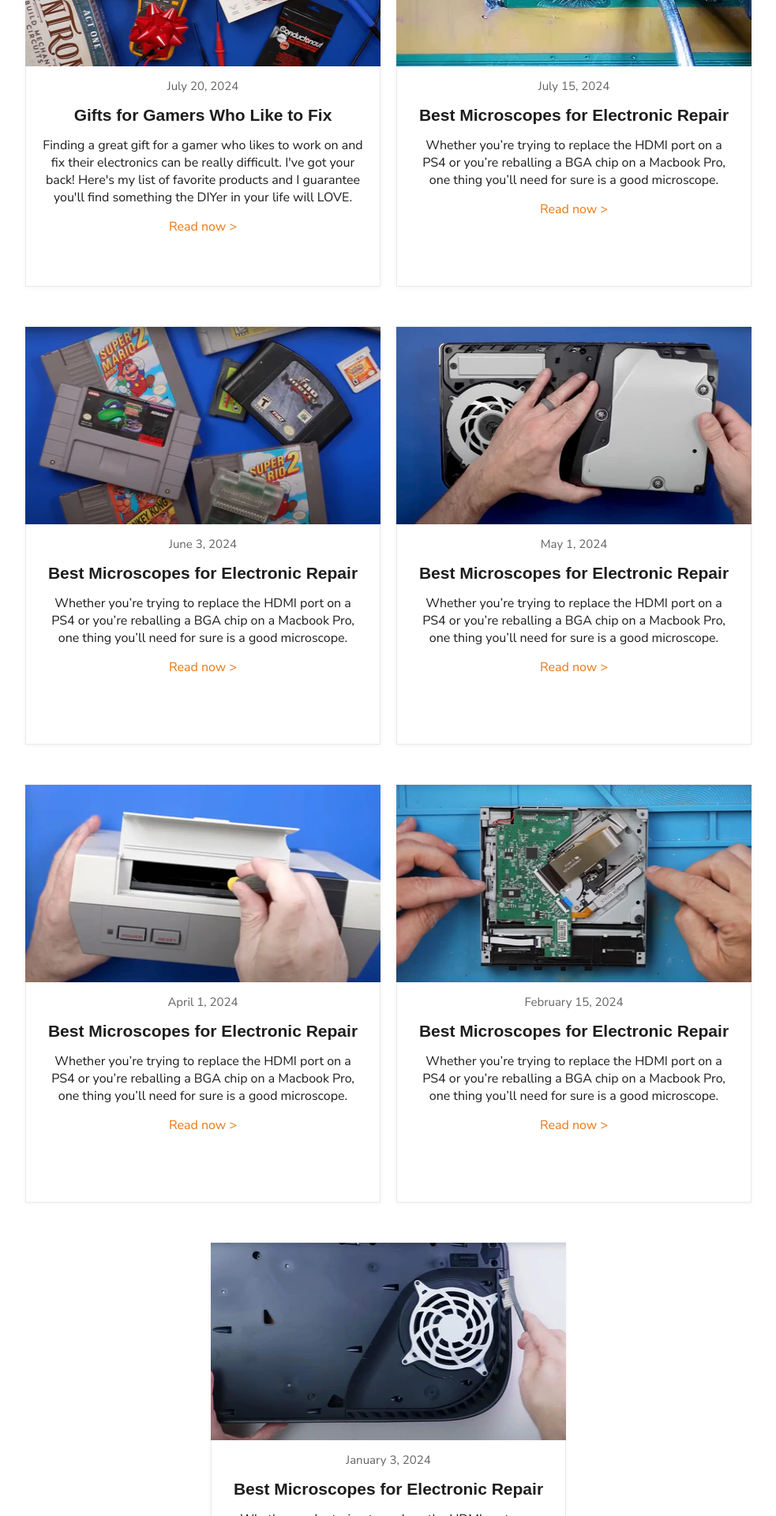
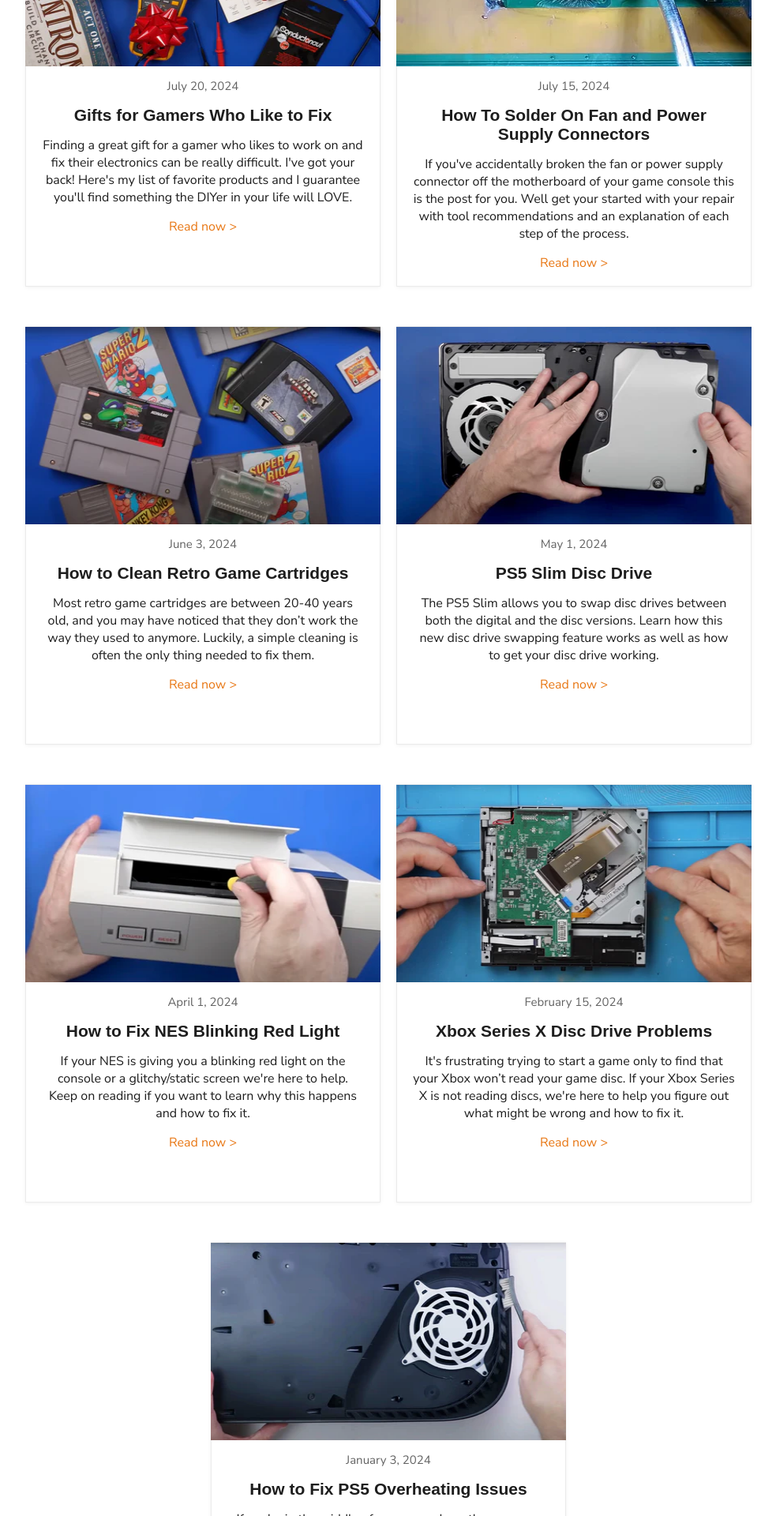
Before and after one commit to MauricioStrang/mordexfix-ecommerce, a Next.js app: page /blog in a window 1280 px wide. Shown: the part 920-2840 px from the top of the page at 79% size, without its empty margins (148-1131 px from the left). Built offline with nearby package versions, Linux system fonts and the light colour scheme.

Commit message:
finished blog page 1

```diff
--- a/src/app/blog/page.jsx
+++ b/src/app/blog/page.jsx
@@ -10,12 +10,12 @@
                 <BlogCard blogImage = "/steve.png" blogDate = "November 30, 2024" blogLink = "/blog/best-microscopes" blogTitle = "Best Microscopes for Electronic Repair" blogDesc = "Whether you’re trying to replace the HDMI port on a PS4 or you’re reballing a BGA chip on a Macbook Pro, one thing you’ll need for sure is a good microscope."/>
                 <BlogCard blogImage = "/psdisc.png" blogDate = "July 25, 2024" blogLink = "/blog/ps5-optical-drives" blogTitle = "PS5 Optical Disc Drive Problems" blogDesc = "There are several problems that can occur with the disc drive on a PS5, including your disc not reading correctly or not spinning or working in general. Here we will tackle common issues and outline DIY fixes you can try at home."/>
                 <BlogCard blogImage = "/gifts.png" blogDate = "July 20, 2024" blogLink = "/blog/gifts" blogTitle = "Gifts for Gamers Who Like to Fix" blogDesc = "Finding a great gift for a gamer who likes to work on and fix their electronics can be really difficult. I've got your back! Here's my list of favorite products and I guarantee you'll find something the DIYer in your life will LOVE."/>
-                <BlogCard blogImage = "/solder.png" blogDate = "July 15, 2024" blogLink = "/blog/how-to-solder" blogTitle = "Best Microscopes for Electronic Repair" blogDesc = "Whether you’re trying to replace the HDMI port on a PS4 or you’re reballing a BGA chip on a Macbook Pro, one thing you’ll need for sure is a good microscope."/>
-                <BlogCard blogImage = "/retro.png" blogDate = "June 3, 2024" blogLink = "/blog/best-microscopes" blogTitle = "Best Microscopes for Electronic Repair" blogDesc = "Whether you’re trying to replace the HDMI port on a PS4 or you’re reballing a BGA chip on a Macbook Pro, one thing you’ll need for sure is a good microscope."/>
-                <BlogCard blogImage = "/ps5slim.png" blogDate = "May 1, 2024" blogLink = "/blog/best-microscopes" blogTitle = "Best Microscopes for Electronic Repair" blogDesc = "Whether you’re trying to replace the HDMI port on a PS4 or you’re reballing a BGA chip on a Macbook Pro, one thing you’ll need for sure is a good microscope."/>
-                <BlogCard blogImage = "/nes.png" blogDate = "April 1, 2024" blogLink = "/blog/best-microscopes" blogTitle = "Best Microscopes for Electronic Repair" blogDesc = "Whether you’re trying to replace the HDMI port on a PS4 or you’re reballing a BGA chip on a Macbook Pro, one thing you’ll need for sure is a good microscope."/>
-                <BlogCard blogImage = "/xbox.png" blogDate = "February 15, 2024" blogLink = "/blog/best-microscopes" blogTitle = "Best Microscopes for Electronic Repair" blogDesc = "Whether you’re trying to replace the HDMI port on a PS4 or you’re reballing a BGA chip on a Macbook Pro, one thing you’ll need for sure is a good microscope."/>
-                <BlogCard blogImage = "/overheat.png" blogDate = "January 3, 2024" blogLink = "/blog/best-microscopes" blogTitle = "Best Microscopes for Electronic Repair" blogDesc = "Whether you’re trying to replace the HDMI port on a PS4 or you’re reballing a BGA chip on a Macbook Pro, one thing you’ll need for sure is a good microscope."/>
+                <BlogCard blogImage = "/solder.png" blogDate = "July 15, 2024" blogLink = "/blog/how-to-solder" blogTitle = "How To Solder On Fan and Power Supply Connectors" blogDesc = "If you've accidentally broken the fan or power supply connector off the motherboard of your game console this is the post for you. Well get your started with your repair with tool recommendations and an explanation of each step of the process."/>
+                <BlogCard blogImage = "/retro.png" blogDate = "June 3, 2024" blogLink = "/blog/how-to-clean" blogTitle = "How to Clean Retro Game Cartridges" blogDesc = "Most retro game cartridges are between 20-40 years old, and you may have noticed that they don’t work the way they used to anymore. Luckily, a simple cleaning is often the only thing needed to fix them."/>
+                <BlogCard blogImage = "/ps5slim.png" blogDate = "May 1, 2024" blogLink = "/blog/ps5-slim" blogTitle = "PS5 Slim Disc Drive" blogDesc = "The PS5 Slim allows you to swap disc drives between both the digital and the disc versions. Learn how this new disc drive swapping feature works as well as how to get your disc drive working."/>
+                <BlogCard blogImage = "/nes.png" blogDate = "April 1, 2024" blogLink = "/blog/fix-nes" blogTitle = "How to Fix NES Blinking Red Light" blogDesc = "If your NES is giving you a blinking red light on the console or a glitchy/static screen we're here to help. Keep on reading if you want to learn why this happens and how to fix it."/>
+                <BlogCard blogImage = "/xbox.png" blogDate = "February 15, 2024" blogLink = "/blog/xbox-disc" blogTitle = "Xbox Series X Disc Drive Problems" blogDesc = "It's frustrating trying to start a game only to find that your Xbox won’t read your game disc. If your Xbox Series X is not reading discs, we're here to help you figure out what might be wrong and how to fix it."/>
+                <BlogCard blogImage = "/overheat.png" blogDate = "January 3, 2024" blogLink = "/blog/ps5-overheating" blogTitle = "How to Fix PS5 Overheating Issues" blogDesc = "If you're in the middle of a game and see the message pop up on the screen, “Your PS5 is too hot...” this post can help you know what to do to solve your PS5's overheating issue."/>
             </div>
 
             <div className={styles.navigatorContainer}>
```
